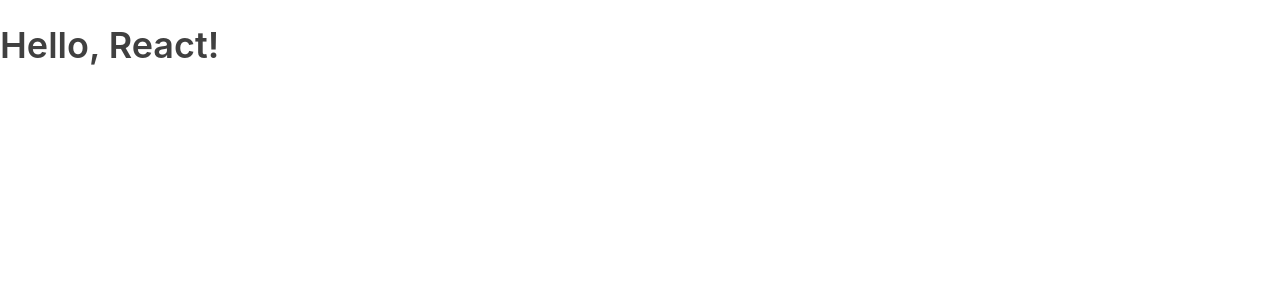
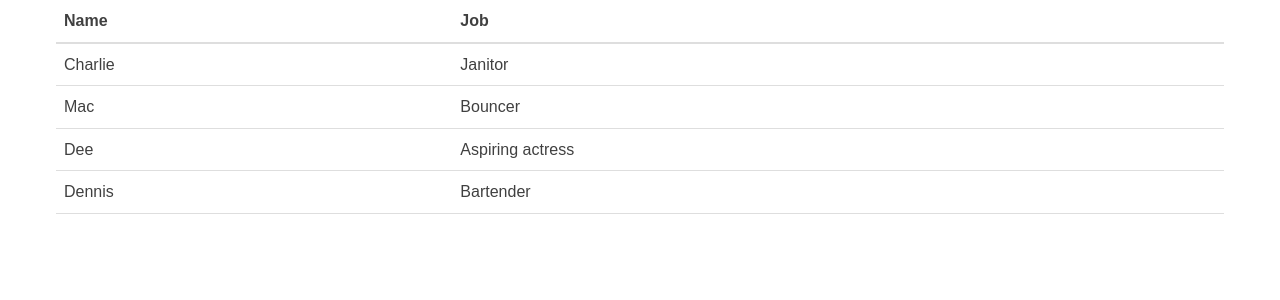
Before and after one commit to jmignault/react-tutorial, a React (Create React App) app: page / in a window 1280 px wide. Shown: the top 300 px of the page. Built offline with nearby package versions, Linux system fonts and the light colour scheme.

Commit message:
First state of the table

```diff
--- /dev/null
+++ b/src/App.js
@@ -0,0 +1,14 @@
+import React, {Component} from 'react';
+import Table from './Table';
+
+class App extends Component {
+    render() {
+        return (
+		<div className="container">
+                <Table />
+		</div>
+        );
+    }
+}
+
+export default App;
--- /dev/null
+++ b/src/Table.js
@@ -0,0 +1,36 @@
+import React, {Component} from 'react';
+
+class Table extends Component {
+    render() {
+        return (
+		<table>
+                <thead>
+                <tr>
+                <th>Name</th>
+                <th>Job</th>
+                </tr>
+                </thead>
+                <tbody>
+                <tr>
+                <td>Charlie</td>
+                <td>Janitor</td>
+                </tr>
+                <tr>
+                <td>Mac</td>
+                <td>Bouncer</td>
+                </tr>
+                <tr>
+                <td>Dee</td>
+                <td>Aspiring actress</td>
+                </tr>
+                <tr>
+                <td>Dennis</td>
+                <td>Bartender</td>
+                </tr>
+                </tbody>
+		</table>
+        );
+    }
+}
+
+export default Table;
--- a/src/index.js
+++ b/src/index.js
@@ -1,15 +1,7 @@
-import React, { Component } from 'react';
+import React from 'react';
 import ReactDOM from 'react-dom';
+import App from './App';
 import './index.css';
 
-class App extends Component {
-    render() {
-        return (
-		<div className="App">
-                <h1>Hello, React!</h1>
-		</div>
-        );
-    }
-}
 
 ReactDOM.render(<App />, document.getElementById('root'));
```
